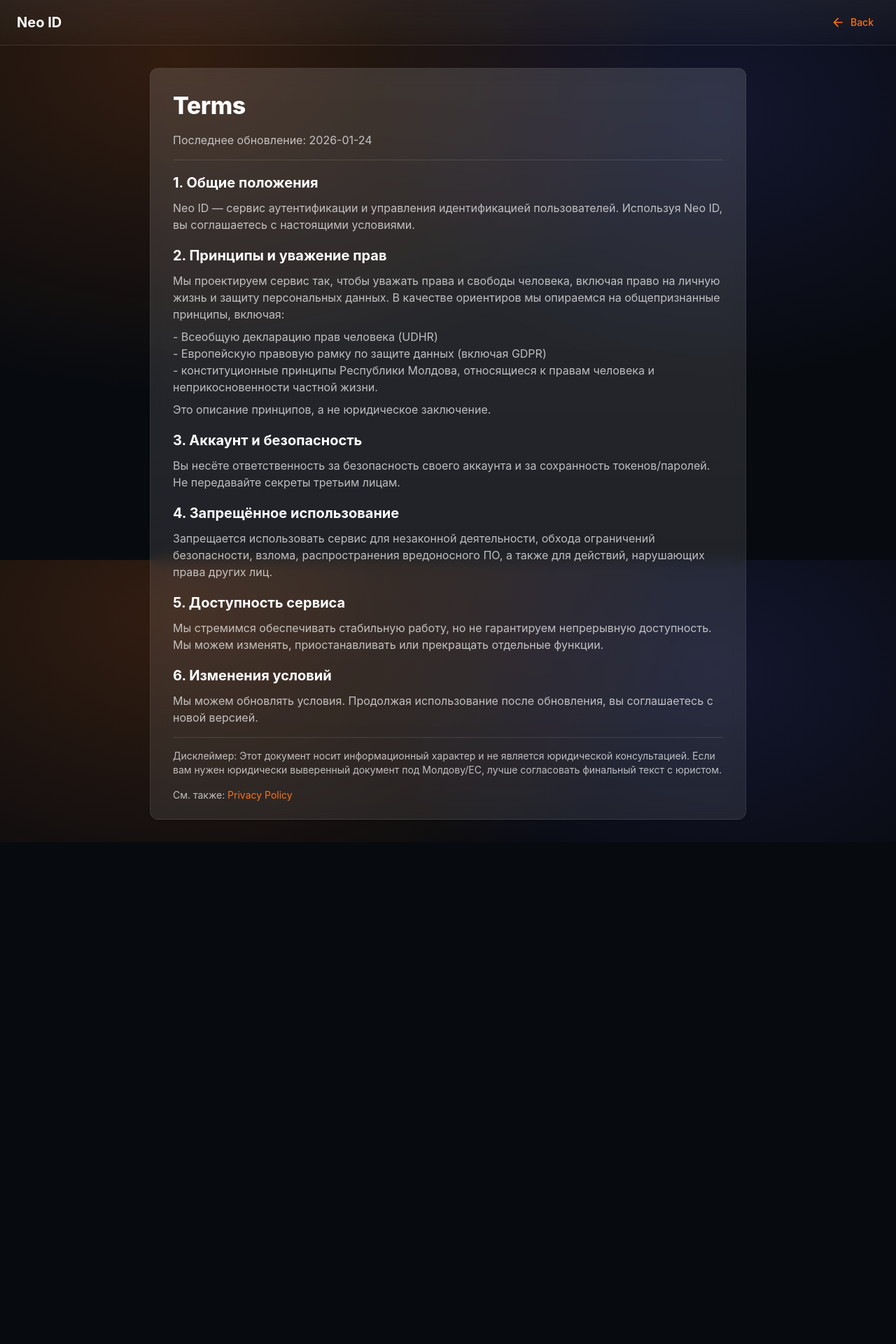
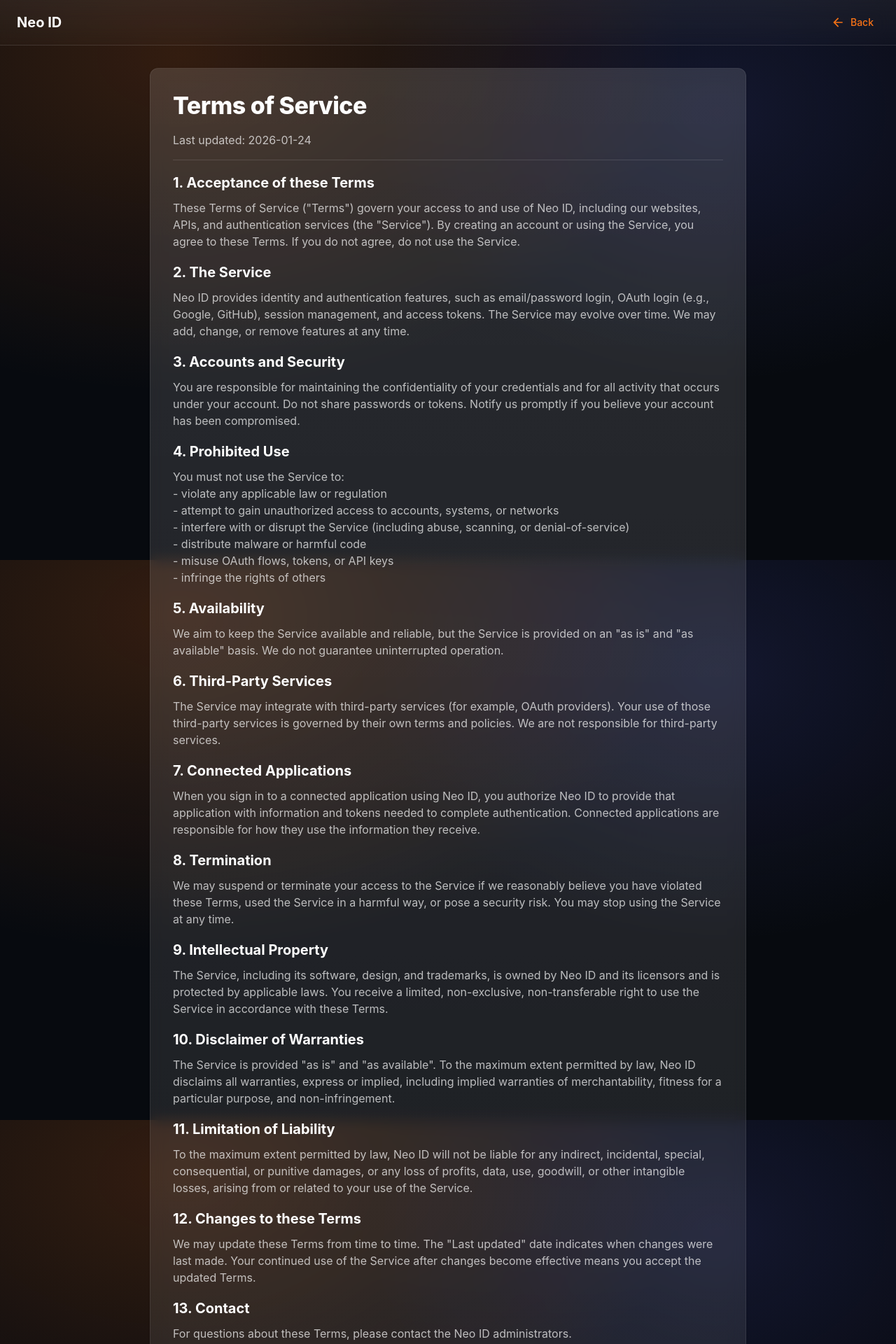
Before and after one commit to Neo-Open-Source/neo-id, a React (Vite) app in the folder web/: page /terms in a window 1280 px wide. Shown: the top 1920 px of the page at 70% size. Before the commit the page ends 1203 px from the top, so only its background shows below. Built offline with nearby package versions, Linux system fonts and the light colour scheme.

Commit message:
Update Terms and Privacy pages (English)

```diff
--- a/web/src/pages/PrivacyPage.jsx
+++ b/web/src/pages/PrivacyPage.jsx
@@ -20,66 +20,88 @@
           <CardContent sx={{ p: { xs: 3, sm: 4 } }}>
             <Stack spacing={2}>
               <Typography variant="h4" sx={{ fontWeight: 800, letterSpacing: -0.5 }}>Privacy Policy</Typography>
-              <Typography color="text.secondary">
-                Последнее обновление: {new Date().toISOString().slice(0, 10)}
-              </Typography>
+              <Typography color="text.secondary">Last updated: {new Date().toISOString().slice(0, 10)}</Typography>
               <Divider />
 
               <Stack spacing={1}>
-                <Typography variant="h6" sx={{ fontWeight: 700 }}>1. Какие данные мы обрабатываем</Typography>
+                <Typography variant="h6" sx={{ fontWeight: 700 }}>1. Scope</Typography>
                 <Typography color="text.secondary">
-                  В рамках работы Neo ID могут обрабатываться:
-                  <br />- email и отображаемое имя
-                  <br />- идентификаторы OAuth провайдеров (например Google/GitHub)
-                  <br />- технические данные сессии (IP/UA), токены сессии
-                  <br />- подключенные сервисы и настройки аккаунта
+                  This Privacy Policy explains how Neo ID collects, uses, and shares information when you use our identity and
+                  authentication services (the "Service"), including our website, APIs, and OAuth-based sign-in.
                 </Typography>
               </Stack>
 
               <Stack spacing={1}>
-                <Typography variant="h6" sx={{ fontWeight: 700 }}>2. Цели обработки</Typography>
+                <Typography variant="h6" sx={{ fontWeight: 700 }}>2. Information We Collect</Typography>
                 <Typography color="text.secondary">
-                  Мы используем данные для:
-                  <br />- аутентификации и авторизации
-                  <br />- обеспечения безопасности (сессии, защита от злоупотреблений)
-                  <br />- предоставления функций управления аккаунтом
+                  Depending on how you use the Service, we may collect:
+                  <br />- Account information: email address, display name, password hash (for email/password accounts)
+                  <br />- OAuth information: provider name and provider user identifier (e.g., Google/GitHub ID)
+                  <br />- Session and security data: session identifiers, token identifiers, IP address, user agent, timestamps
+                  <br />- Connected applications: the applications/sites you authorize to sign in with Neo ID
                 </Typography>
               </Stack>
 
               <Stack spacing={1}>
-                <Typography variant="h6" sx={{ fontWeight: 700 }}>3. Правовые основания (ориентиры)</Typography>
+                <Typography variant="h6" sx={{ fontWeight: 700 }}>3. How We Use Information</Typography>
                 <Typography color="text.secondary">
-                  Мы ориентируемся на принципы минимизации данных и прозрачности. Для пользователей ЕС — на общие требования GDPR.
-                  Для пользователей Молдовы — на конституционные принципы защиты прав и частной жизни и применимое национальное
-                  регулирование.
+                  We use information to:
+                  <br />- provide authentication and account features
+                  <br />- maintain sessions and issue/verify access tokens
+                  <br />- protect the Service from abuse, fraud, and security incidents
+                  <br />- troubleshoot, monitor, and improve reliability and performance
                 </Typography>
               </Stack>
 
               <Stack spacing={1}>
-                <Typography variant="h6" sx={{ fontWeight: 700 }}>4. Сроки хранения</Typography>
+                <Typography variant="h6" sx={{ fontWeight: 700 }}>4. Sharing</Typography>
                 <Typography color="text.secondary">
-                  Мы храним данные настолько, насколько это нужно для работы аккаунта и безопасности. Сессии имеют срок жизни и
-                  могут удаляться при выходе/бане.
+                  We share information in the following ways:
+                  <br />- With applications you authorize: when you sign in to a connected application, Neo ID provides an access
+                  token or user information necessary to complete authentication.
+                  <br />- With service providers: we may use infrastructure providers to host and operate the Service.
+                  <br />- For security and legal reasons: to protect users, prevent abuse, or comply with valid legal requests.
                 </Typography>
               </Stack>
 
               <Stack spacing={1}>
-                <Typography variant="h6" sx={{ fontWeight: 700 }}>5. Ваши права</Typography>
+                <Typography variant="h6" sx={{ fontWeight: 700 }}>5. Data Retention</Typography>
                 <Typography color="text.secondary">
-                  Вы можете:
-                  <br />- управлять привязками OAuth провайдеров
-                  <br />- менять пароль
-                  <br />- запросить удаление аккаунта (если будет добавлен соответствующий процесс)
+                  We retain account information for as long as your account remains active. Session and security logs may be stored
+                  for a limited period to operate the Service and protect against abuse. When you delete your account (if available
+                  in the product), we delete or anonymize personal data unless retention is required for security or legal purposes.
+                </Typography>
+              </Stack>
+
+              <Stack spacing={1}>
+                <Typography variant="h6" sx={{ fontWeight: 700 }}>6. Your Choices and Rights</Typography>
+                <Typography color="text.secondary">
+                  You can:
+                  <br />- update your profile information (if available)
+                  <br />- change your password
+                  <br />- manage linked OAuth providers (if available)
+                  <br />- revoke access for connected applications (if available)
+                </Typography>
+              </Stack>
+
+              <Stack spacing={1}>
+                <Typography variant="h6" sx={{ fontWeight: 700 }}>7. Security</Typography>
+                <Typography color="text.secondary">
+                  We use reasonable security measures to protect the Service and your data. No method of transmission or storage
+                  is completely secure, and we cannot guarantee absolute security.
+                </Typography>
+              </Stack>
+
+              <Stack spacing={1}>
+                <Typography variant="h6" sx={{ fontWeight: 700 }}>8. Changes to this Policy</Typography>
+                <Typography color="text.secondary">
+                  We may update this Privacy Policy from time to time. The "Last updated" date indicates when changes were last made.
                 </Typography>
               </Stack>
 
               <Divider />
               <Typography variant="body2" color="text.secondary">
-                Дисклеймер: Этот документ носит информационный характер и не является юридической консультацией.
-              </Typography>
-
-              <Typography variant="body2" color="text.secondary">
-                См. также: <Link href="/terms" underline="hover">Terms</Link>
+                See also: <Link href="/terms" underline="hover">Terms of Service</Link>
               </Typography>
             </Stack>
           </CardContent>
--- a/web/src/pages/TermsPage.jsx
+++ b/web/src/pages/TermsPage.jsx
@@ -19,75 +19,128 @@
         <Card>
           <CardContent sx={{ p: { xs: 3, sm: 4 } }}>
             <Stack spacing={2}>
-              <Typography variant="h4" sx={{ fontWeight: 800, letterSpacing: -0.5 }}>Terms</Typography>
-              <Typography color="text.secondary">
-                Последнее обновление: {new Date().toISOString().slice(0, 10)}
-              </Typography>
+              <Typography variant="h4" sx={{ fontWeight: 800, letterSpacing: -0.5 }}>Terms of Service</Typography>
+              <Typography color="text.secondary">Last updated: {new Date().toISOString().slice(0, 10)}</Typography>
               <Divider />
 
               <Stack spacing={1}>
-                <Typography variant="h6" sx={{ fontWeight: 700 }}>1. Общие положения</Typography>
+                <Typography variant="h6" sx={{ fontWeight: 700 }}>1. Acceptance of these Terms</Typography>
                 <Typography color="text.secondary">
-                  Neo ID — сервис аутентификации и управления идентификацией пользователей. Используя Neo ID, вы соглашаетесь с
-                  настоящими условиями.
+                  These Terms of Service ("Terms") govern your access to and use of Neo ID, including our websites, APIs, and
+                  authentication services (the "Service"). By creating an account or using the Service, you agree to these Terms.
+                  If you do not agree, do not use the Service.
                 </Typography>
               </Stack>
 
               <Stack spacing={1}>
-                <Typography variant="h6" sx={{ fontWeight: 700 }}>2. Принципы и уважение прав</Typography>
+                <Typography variant="h6" sx={{ fontWeight: 700 }}>2. The Service</Typography>
                 <Typography color="text.secondary">
-                  Мы проектируем сервис так, чтобы уважать права и свободы человека, включая право на личную жизнь и защиту
-                  персональных данных. В качестве ориентиров мы опираемся на общепризнанные принципы, включая:
-                </Typography>
-                <Typography color="text.secondary">
-                  - Всеобщую декларацию прав человека (UDHR)
-                  <br />- Европейскую правовую рамку по защите данных (включая GDPR)
-                  <br />- конституционные принципы Республики Молдова, относящиеся к правам человека и неприкосновенности частной жизни.
-                </Typography>
-                <Typography color="text.secondary">
-                  Это описание принципов, а не юридическое заключение.
+                  Neo ID provides identity and authentication features, such as email/password login, OAuth login (e.g., Google,
+                  GitHub), session management, and access tokens. The Service may evolve over time. We may add, change, or remove
+                  features at any time.
                 </Typography>
               </Stack>
 
               <Stack spacing={1}>
-                <Typography variant="h6" sx={{ fontWeight: 700 }}>3. Аккаунт и безопасность</Typography>
+                <Typography variant="h6" sx={{ fontWeight: 700 }}>3. Accounts and Security</Typography>
                 <Typography color="text.secondary">
-                  Вы несёте ответственность за безопасность своего аккаунта и за сохранность токенов/паролей. Не передавайте
-                  секреты третьим лицам.
+                  You are responsible for maintaining the confidentiality of your credentials and for all activity that occurs
+                  under your account. Do not share passwords or tokens. Notify us promptly if you believe your account has been
+                  compromised.
                 </Typography>
               </Stack>
 
               <Stack spacing={1}>
-                <Typography variant="h6" sx={{ fontWeight: 700 }}>4. Запрещённое использование</Typography>
+                <Typography variant="h6" sx={{ fontWeight: 700 }}>4. Prohibited Use</Typography>
                 <Typography color="text.secondary">
-                  Запрещается использовать сервис для незаконной деятельности, обхода ограничений безопасности, взлома,
-                  распространения вредоносного ПО, а также для действий, нарушающих права других лиц.
+                  You must not use the Service to:
+                  <br />- violate any applicable law or regulation
+                  <br />- attempt to gain unauthorized access to accounts, systems, or networks
+                  <br />- interfere with or disrupt the Service (including abuse, scanning, or denial-of-service)
+                  <br />- distribute malware or harmful code
+                  <br />- misuse OAuth flows, tokens, or API keys
+                  <br />- infringe the rights of others
                 </Typography>
               </Stack>
 
               <Stack spacing={1}>
-                <Typography variant="h6" sx={{ fontWeight: 700 }}>5. Доступность сервиса</Typography>
+                <Typography variant="h6" sx={{ fontWeight: 700 }}>5. Availability</Typography>
                 <Typography color="text.secondary">
-                  Мы стремимся обеспечивать стабильную работу, но не гарантируем непрерывную доступность. Мы можем изменять,
-                  приостанавливать или прекращать отдельные функции.
+                  We aim to keep the Service available and reliable, but the Service is provided on an "as is" and "as available"
+                  basis. We do not guarantee uninterrupted operation.
                 </Typography>
               </Stack>
 
               <Stack spacing={1}>
-                <Typography variant="h6" sx={{ fontWeight: 700 }}>6. Изменения условий</Typography>
+                <Typography variant="h6" sx={{ fontWeight: 700 }}>6. Third-Party Services</Typography>
                 <Typography color="text.secondary">
-                  Мы можем обновлять условия. Продолжая использование после обновления, вы соглашаетесь с новой версией.
+                  The Service may integrate with third-party services (for example, OAuth providers). Your use of those third-party
+                  services is governed by their own terms and policies. We are not responsible for third-party services.
+                </Typography>
+              </Stack>
+
+              <Stack spacing={1}>
+                <Typography variant="h6" sx={{ fontWeight: 700 }}>7. Connected Applications</Typography>
+                <Typography color="text.secondary">
+                  When you sign in to a connected application using Neo ID, you authorize Neo ID to provide that application with
+                  information and tokens needed to complete authentication. Connected applications are responsible for how they use
+                  the information they receive.
+                </Typography>
+              </Stack>
+
+              <Stack spacing={1}>
+                <Typography variant="h6" sx={{ fontWeight: 700 }}>8. Termination</Typography>
+                <Typography color="text.secondary">
+                  We may suspend or terminate your access to the Service if we reasonably believe you have violated these Terms,
+                  used the Service in a harmful way, or pose a security risk. You may stop using the Service at any time.
+                </Typography>
+              </Stack>
+
+              <Stack spacing={1}>
+                <Typography variant="h6" sx={{ fontWeight: 700 }}>9. Intellectual Property</Typography>
+                <Typography color="text.secondary">
+                  The Service, including its software, design, and trademarks, is owned by Neo ID and its licensors and is protected
+                  by applicable laws. You receive a limited, non-exclusive, non-transferable right to use the Service in accordance
+                  with these Terms.
+                </Typography>
+              </Stack>
+
+              <Stack spacing={1}>
+                <Typography variant="h6" sx={{ fontWeight: 700 }}>10. Disclaimer of Warranties</Typography>
+                <Typography color="text.secondary">
+                  The Service is provided "as is" and "as available". To the maximum extent permitted by law, Neo ID disclaims all
+                  warranties, express or implied, including implied warranties of merchantability, fitness for a particular purpose,
+                  and non-infringement.
+                </Typography>
+              </Stack>
+
+              <Stack spacing={1}>
+                <Typography variant="h6" sx={{ fontWeight: 700 }}>11. Limitation of Liability</Typography>
+                <Typography color="text.secondary">
+                  To the maximum extent permitted by law, Neo ID will not be liable for any indirect, incidental, special,
+                  consequential, or punitive damages, or any loss of profits, data, use, goodwill, or other intangible losses,
+                  arising from or related to your use of the Service.
+                </Typography>
+              </Stack>
+
+              <Stack spacing={1}>
+                <Typography variant="h6" sx={{ fontWeight: 700 }}>12. Changes to these Terms</Typography>
+                <Typography color="text.secondary">
+                  We may update these Terms from time to time. The "Last updated" date indicates when changes were last made.
+                  Your continued use of the Service after changes become effective means you accept the updated Terms.
+                </Typography>
+              </Stack>
+
+              <Stack spacing={1}>
+                <Typography variant="h6" sx={{ fontWeight: 700 }}>13. Contact</Typography>
+                <Typography color="text.secondary">
+                  For questions about these Terms, please contact the Neo ID administrators.
                 </Typography>
               </Stack>
 
               <Divider />
               <Typography variant="body2" color="text.secondary">
-                Дисклеймер: Этот документ носит информационный характер и не является юридической консультацией.
-                Если вам нужен юридически выверенный документ под Молдову/ЕС, лучше согласовать финальный текст с юристом.
-              </Typography>
-
-              <Typography variant="body2" color="text.secondary">
-                См. также: <Link href="/privacy" underline="hover">Privacy Policy</Link>
+                See also: <Link href="/privacy" underline="hover">Privacy Policy</Link>
               </Typography>
             </Stack>
           </CardContent>
```
